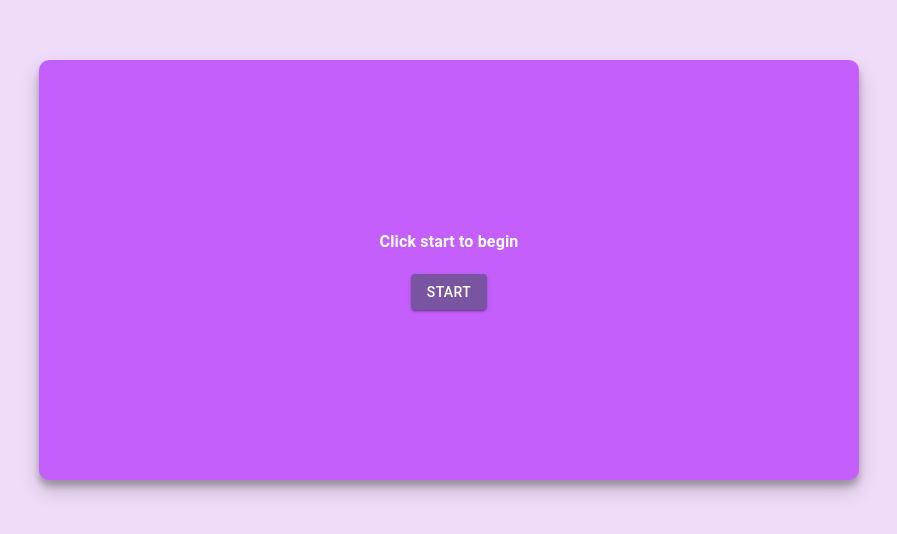
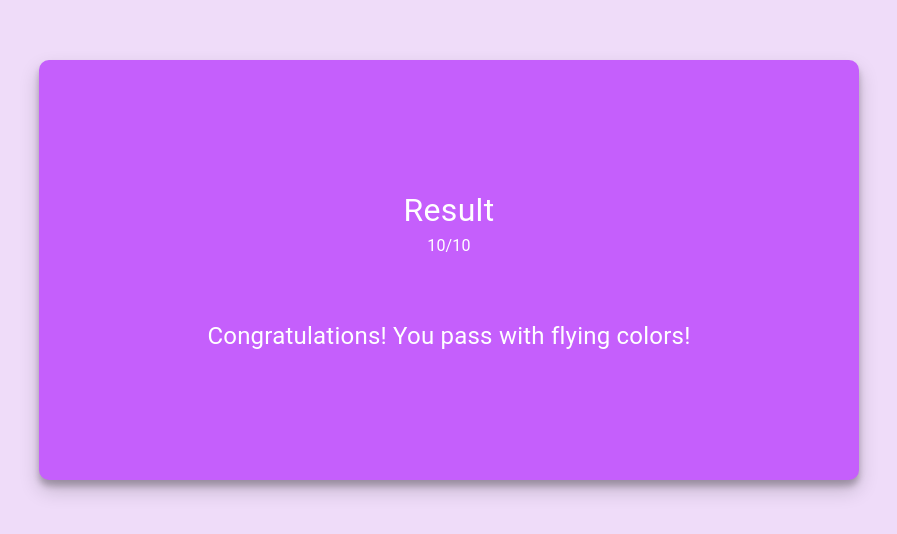
Before and after one commit to Edjery/practice-02-quiz-app, a React (Vite) app: page / in a window 1280 px wide. Shown: the part 130-664 px from the top of the page, without its empty margins (191-1088 px from the left). Built offline with nearby package versions, Linux system fonts and the light colour scheme.

Commit message:
Add initial quiz result

```diff
--- a/src/component/MainPage.tsx
+++ b/src/component/MainPage.tsx
@@ -4,6 +4,7 @@ import { flowersLikeEyes } from "../values/colors";
 import { centerItem } from "../values/stylingValues";
 import QuizStart from "./QuizStart";
 import QuizStepper from "./QuizStepper";
+import QuizResult from "./QuizResult";
 
 const MainPage = () => {
   const [notStarted, setStart] = useState(true);
@@ -11,14 +12,18 @@ const MainPage = () => {
     setStart(!notStarted);
   };
 
+  const score = "10/10";
+  const message = "Congratulations! You pass with flying colors!";
+
   return (
     <Box sx={{ ...centerItem, bgcolor: flowersLikeEyes.purpleHaze }}>
-      <Box sx={{ display: notStarted ? "flex" : "none" }}>
+      <QuizResult score={score} message={message} />
+      {/* <Box sx={{ display: notStarted ? "flex" : "none" }}>
         <QuizStart onClick={handleClick} />
       </Box>
       <Box sx={{ display: notStarted ? "none" : "flex" }}>
         <QuizStepper />
-      </Box>
+      </Box> */}
     </Box>
   );
 };
--- /dev/null
+++ b/src/component/QuizResult.tsx
@@ -0,0 +1,22 @@
+import { Typography } from "@mui/material";
+import CenterContainer from "./CenterContainer";
+import CenterBox from "./CenterBox";
+
+interface Props {
+  score: string;
+  message: string;
+}
+
+const QuizResult = ({ score, message }: Props) => {
+  return (
+    <CenterContainer>
+      <CenterBox>
+        <Typography sx={{ fontSize: "32px" }}>Result</Typography>
+        <Typography>{score}</Typography>
+        <Typography sx={{ fontSize: "24px", mt: "60px" }}>{message}</Typography>
+      </CenterBox>
+    </CenterContainer>
+  );
+};
+
+export default QuizResult;
```
